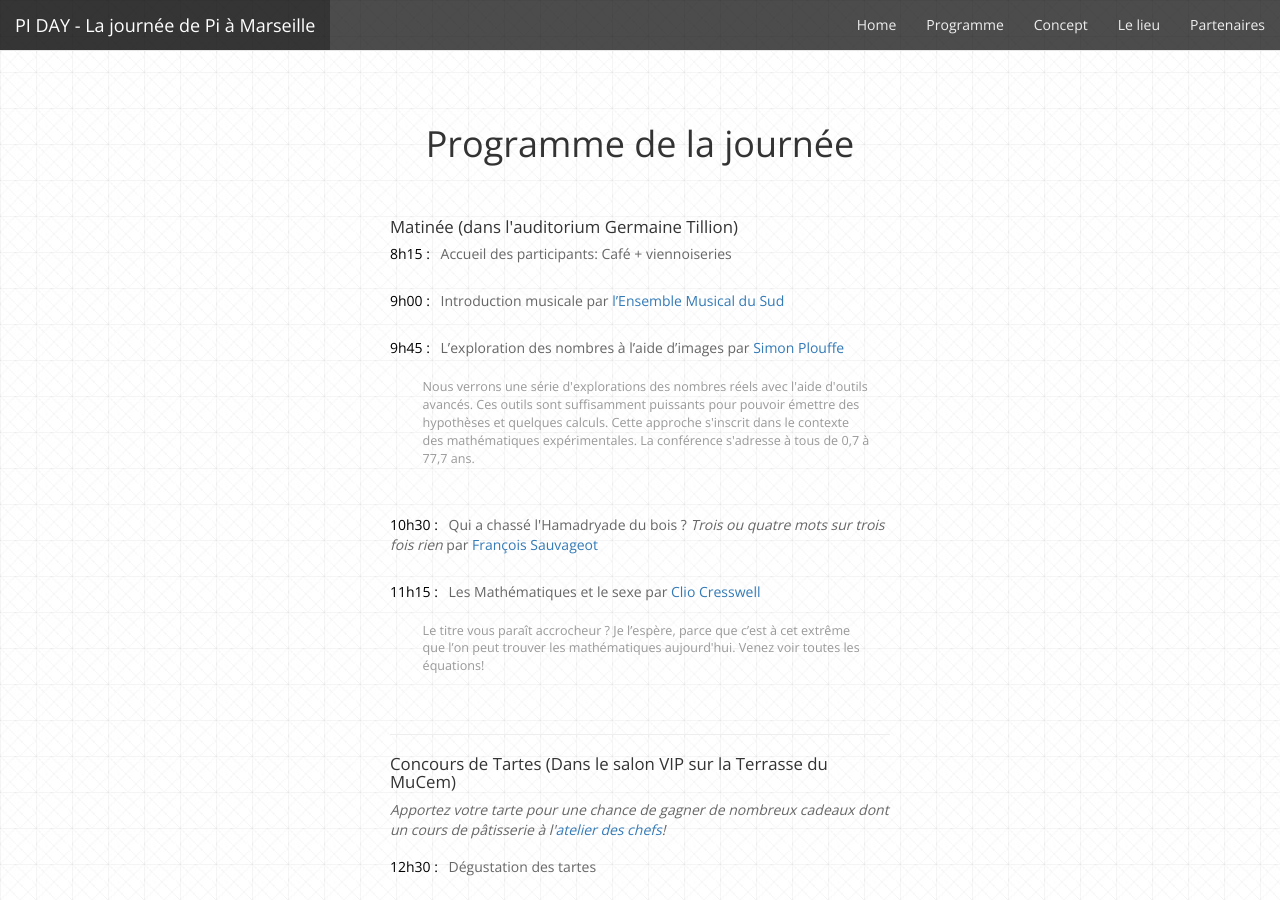
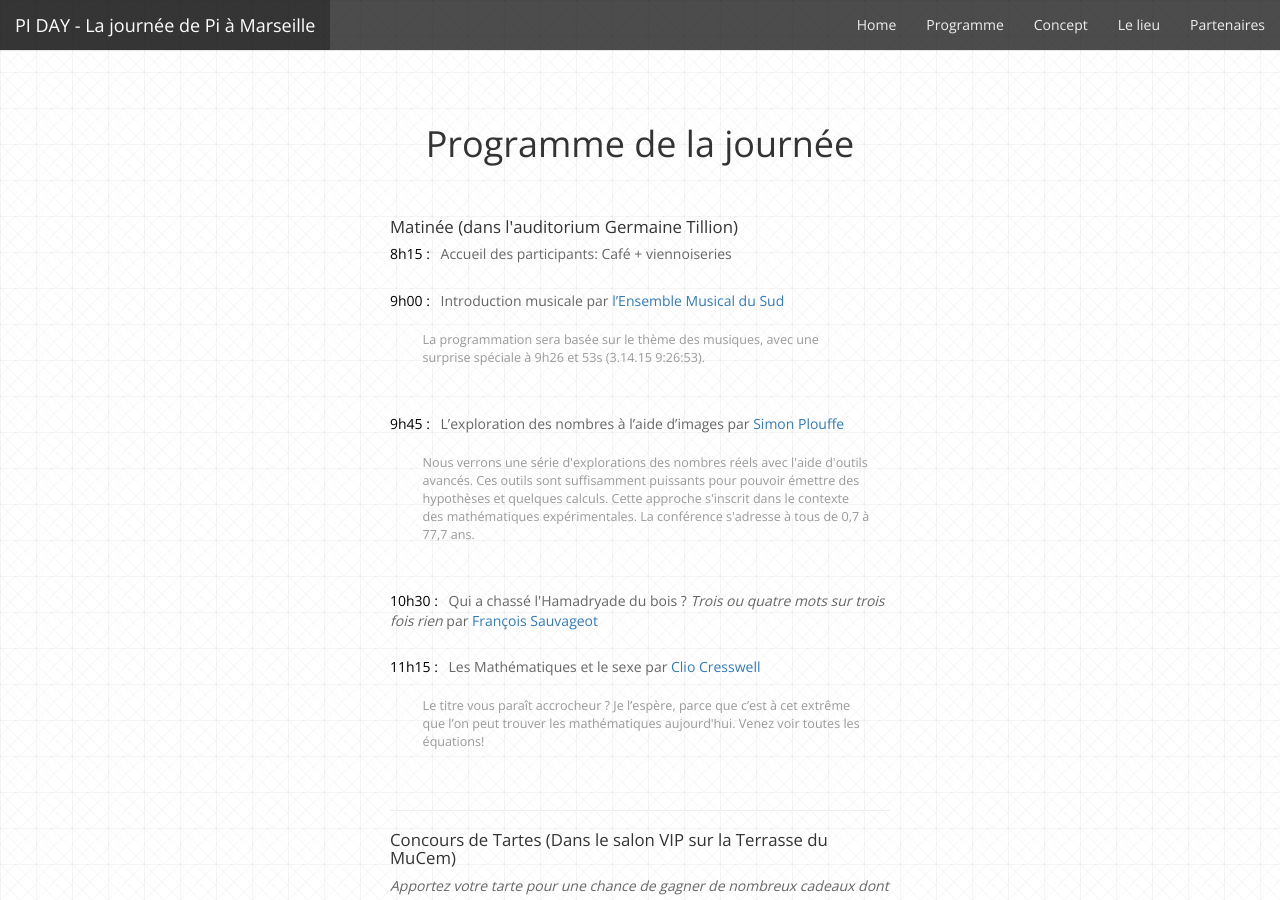
Before and after one commit to Piday/piday.github.io, a Jekyll site: the page built from programme.html, in a window 1280 px wide and 900 px high. Built offline with Jekyll 4.4.1, drawn with Linux system fonts in a browser that asks for light colours; nearby versions of some CDN libraries; Markdown is read by kramdown in place of the engine named in the settings.

Commit message:
Programme concert

```diff
--- a/programme.html
+++ b/programme.html
@@ -24,6 +24,7 @@ permalink: /Programme/
         <li>
           <p>
           <a class = "horaire" name = "concert">9h00 :</a> Introduction musicale par <a href="http://emsud.fr/">l’Ensemble Musical du Sud</a> <!-- et les Black Eyed π .-->
+		  <blockquote>La programmation sera basée sur le thème des musiques, avec une surprise spéciale à 9h26 et 53s (3.14.15 9:26:53).</blockquote>
           </p>
         </li>
         <li>
```
